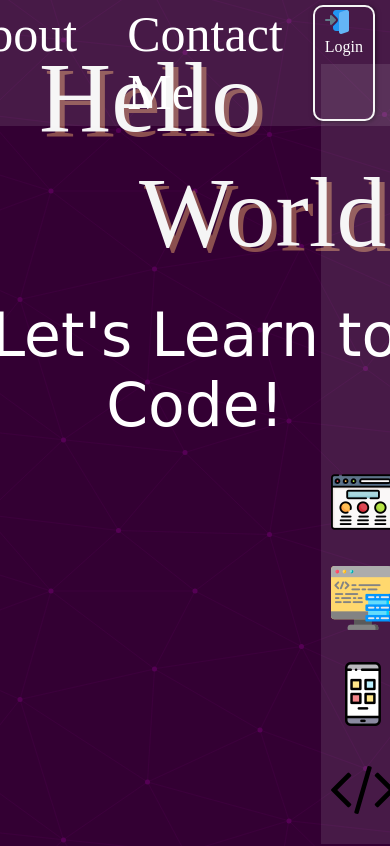
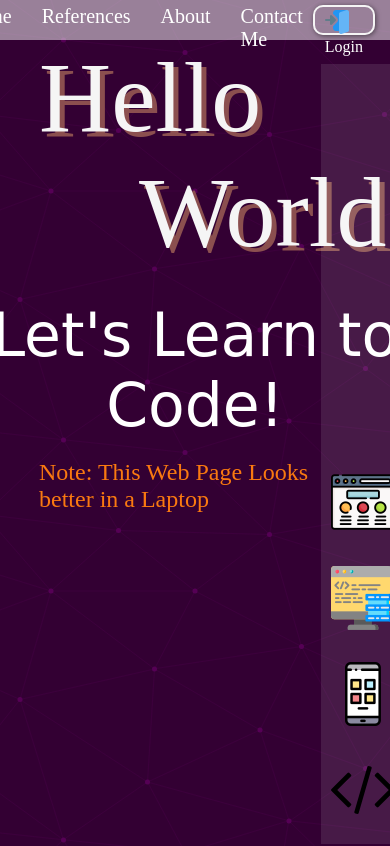
Before and after one commit to hari4742/coding_courses, a plain HTML site: page index.html in a window 390 px wide. Shown: the top 846 px of the page. Drawn offline with Linux system fonts and the light colour scheme; a web font is replaced by a local one.

Commit message:
Update index.html

```diff
--- a/index.html
+++ b/index.html
@@ -13,7 +13,7 @@
     <link href="https://fonts.googleapis.com/css2?family=Reggae+One&display=swap" rel="stylesheet">
 </head>
 <body>
-    <nav> <span><a href="#home">Home</a></span>
+    <nav class="navi"> <span><a href="#home">Home</a></span>
         <span><a href="#reference">References</a></span>
         <span><a href="#ab">About</a></span>
         <span><a href="#contact">Contact Me</a></span>
@@ -23,6 +23,7 @@
         <div class="home_bg_orange"></div>
         <div class="home_text"><p class="hello">Hello</p><p class="world">World..</p></div>
         <p style="font-size: 60px; margin:-30px; text-align: center; font-family: 'Reggae One', cursive;">Let's Learn to Code!</p>
+        <p class="mobile" style="color:rgb(250, 121, 16)"> Note: This Web Page Looks better in a Laptop</p>
     </header>
     <main>
         <article id="web">
```
